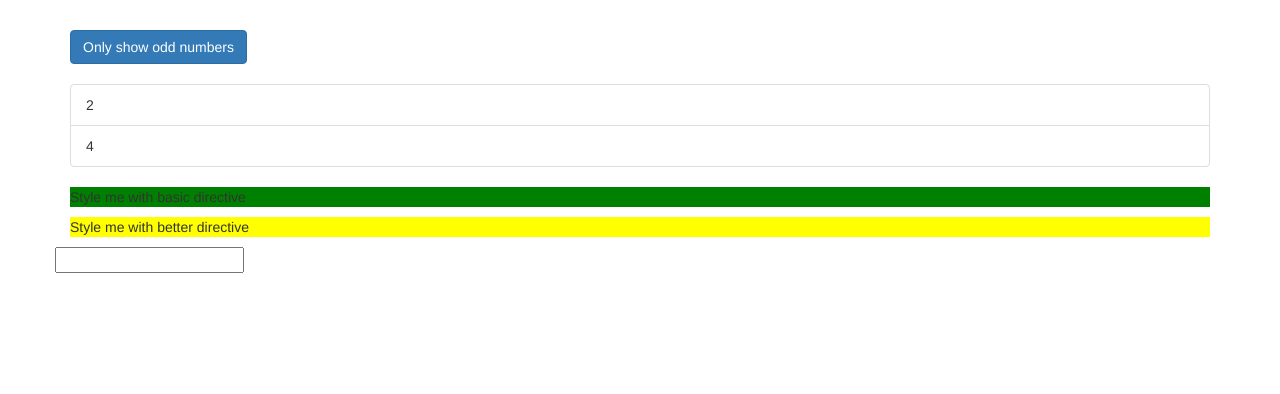
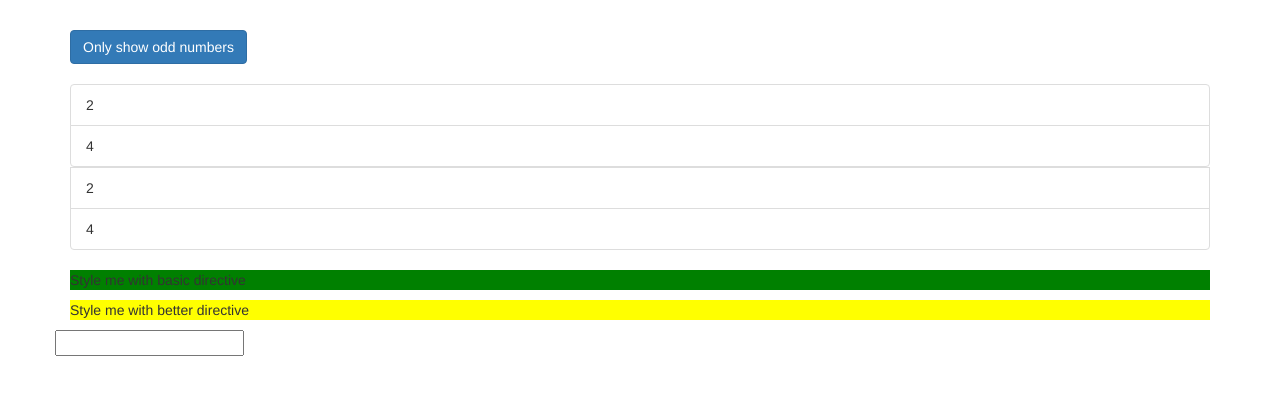
Before and after one commit to gbravohenriquez/guide-angular8, an Angular app: page / in a window 1280 px wide. Shown: the top 394 px of the page. Built offline with nearby package versions, Linux system fonts and the light colour scheme.

Commit message:
clase 98

```diff
--- a/src/app/app.component.html
+++ b/src/app/app.component.html
@@ -24,6 +24,15 @@
             {{ even }}
           </li>
         </div>
+        <ng-template [ngIf]="!onlyOdd">
+          <li
+            class="list-group-item"
+            [ngClass]="{odd: even % 2 !== 0}"
+            [ngStyle]="{background : even % 2 !==0 ? 'yellow' : 'transparent'}"
+            *ngFor="let even of evenNumbers">
+            {{ even }}
+          </li>
+        </ng-template>
       </ul>
       <p appBasicHighlight>Style me with basic directive</p>
       <p [appBetterHighlight]="'red'" defaultColor="yellow">Style me with better directive</p>
```
